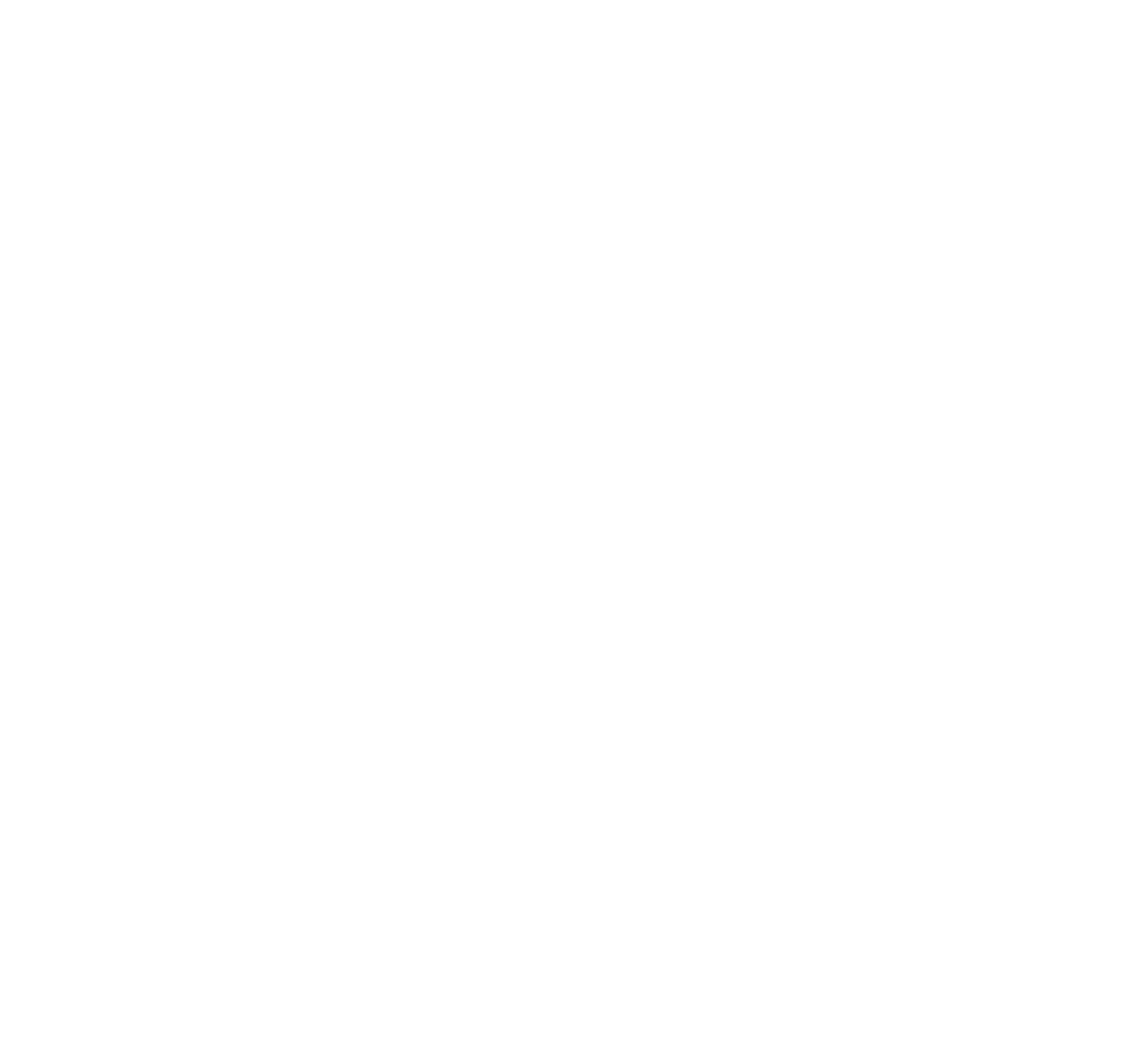
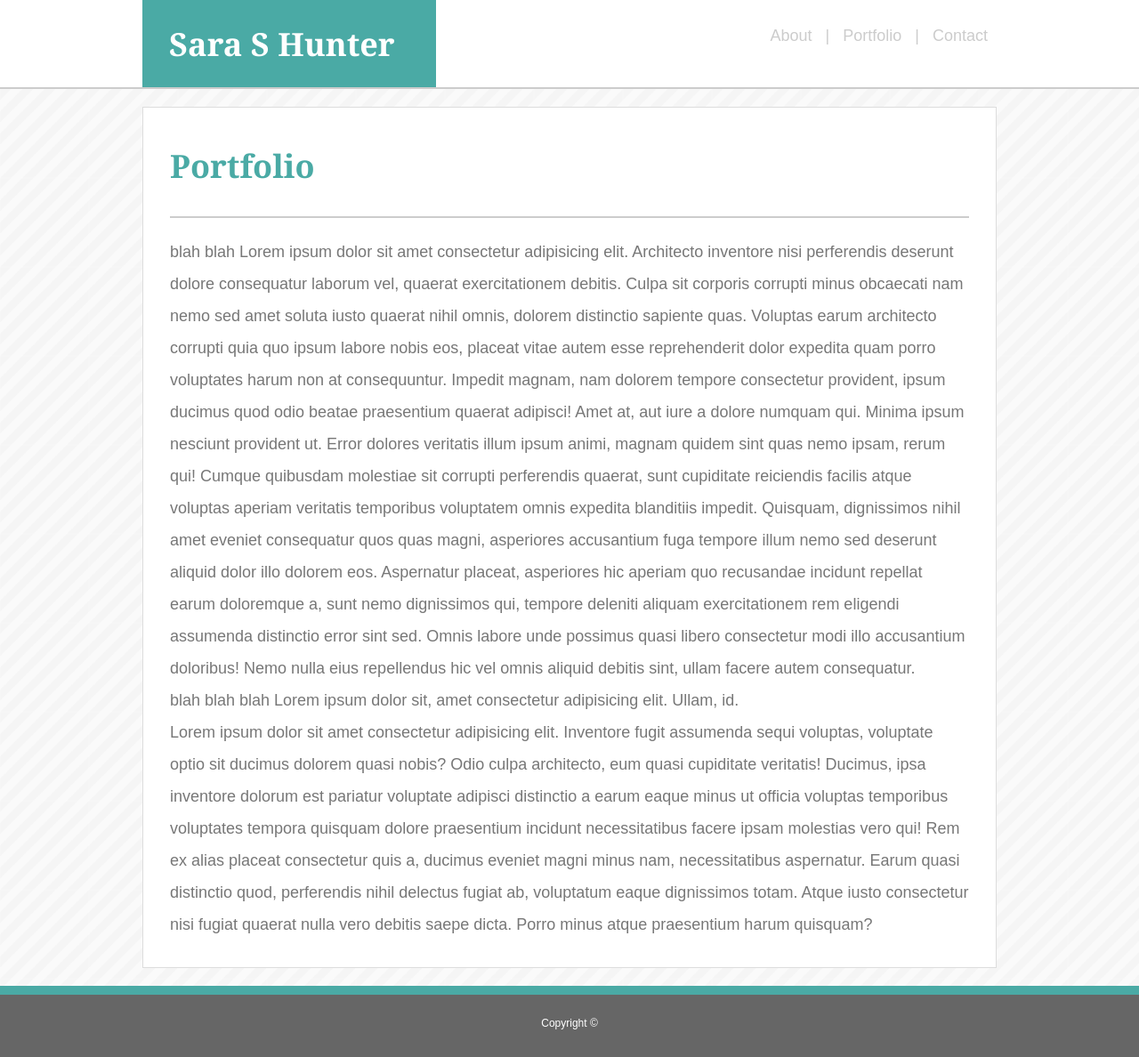
Before and after one commit to sarashunter/Basic-Portfolio, a plain HTML site: page portfolio.html in a window 1280 px wide. Shown: the whole page at 89% size. Before the commit the page ends 800 px from the top, so only its background shows below. Drawn offline with Linux system fonts and the light colour scheme.

Commit message:
Added sticky footer

```diff
--- a/assets/css/style.css
+++ b/assets/css/style.css
@@ -1,9 +1,18 @@
+
+/* This section is necessary for the footer positioning */
+html {
+    position: relative;
+    min-height: 100%;
+    }
+
 body{
     font-family: Arial, 'Helvetica Neue', Helvetica, sans-serif;
     color: #777777;
     font-size: 18px;
     line-height: 2;
     background-image: url("../images/stripes-light.png");
+    margin: 0 0 100px;
+
 }
 a{
     font-family: Arial, 'Helvetica Neue', Helvetica, sans-serif;
@@ -12,7 +21,6 @@ a{
     text-decoration: none;
     font-size: 18px;
 }
-
 h1{
         font-family: Georgia, 'Times New Roman', Times, serif;
         color: #4aaaa5;
@@ -33,9 +41,6 @@ header{
     width: 960px;
     margin: auto;
 }
-footer{
-    background-color: #666666;
-}
 section{
     background-color:#ffffff;
     border-color: #dddddd;
@@ -43,6 +48,7 @@ section{
     border-style: solid;
     padding: 30px; /* needs to match padding of title */
     margin-top: 20px;
+    margin-bottom: 20px;
     clear: both; /*  clear the float from the top header */
 }
 #title{
@@ -84,10 +90,26 @@ input{
     margin: 5px 0px 5px 0px;
 }
 .message{
-    height: 100px;
+    height: 150px;
 }
 input[type=submit]{
     width: 100px;
     background-color: #4aaaa5;
     color: #ffffff;
+    border:0px;
 }
+footer{
+    border-top:10px solid #4aaaa5;
+    background-color:#666666;
+    text-align: center;
+    padding-top: 20px;
+    margin-top: 20px; /*does this do anything?*/
+    font-size: 12px;
+    color: #ffffff;
+    position: absolute;
+    left: 0;
+    bottom: 0;
+    height: 50px;
+    width: 100%;
+
+}
--- a/portfolio.html
+++ b/portfolio.html
@@ -0,0 +1,57 @@
+<!DOCTYPE html>
+<html lang="en">
+
+<head>
+    <meta charset="UTF-8">
+    <meta name="viewport" content="width=device-width, initial-scale=1.0">
+    <meta http-equiv="X-UA-Compatible" content="ie=edge">
+    <title>Sara Hunter</title>
+    <link rel="stylesheet" type="text/css" href="assets/css/reset.css">
+    <link rel="stylesheet" type="text/css" href="assets/css/style.css">
+</head>
+
+<body>
+    <div id="topbar">
+        <header>
+            <div id="title">Sara S Hunter</div>
+            <nav>
+                <a href="index.html" alt="About">About</a> |
+                <a href="portfolio.html" alt="Portfolio">Portfolio</a> |
+                <a href="contact.html" alt="Contact">Contact</a>
+            </nav>
+        </header>
+    </div>
+    <div id="container">
+        <section>
+            <div class="content">
+                <h1>Portfolio</h1>
+                blah blah Lorem ipsum dolor sit amet consectetur adipisicing elit. Architecto inventore nisi perferendis deserunt dolore
+                consequatur laborum vel, quaerat exercitationem debitis. Culpa sit corporis corrupti minus obcaecati nam
+                nemo sed amet soluta iusto quaerat nihil omnis, dolorem distinctio sapiente quas. Voluptas earum architecto
+                corrupti quia quo ipsum labore nobis eos, placeat vitae autem esse reprehenderit dolor expedita quam porro
+                voluptates harum non at consequuntur. Impedit magnam, nam dolorem tempore consectetur provident, ipsum ducimus
+                quod odio beatae praesentium quaerat adipisci! Amet at, aut iure a dolore numquam qui. Minima ipsum nesciunt
+                provident ut. Error dolores veritatis illum ipsum animi, magnam quidem sint quas nemo ipsam, rerum qui! Cumque
+                quibusdam molestiae sit corrupti perferendis quaerat, sunt cupiditate reiciendis facilis atque voluptas aperiam
+                veritatis temporibus voluptatem omnis expedita blanditiis impedit. Quisquam, dignissimos nihil amet eveniet
+                consequatur quos quas magni, asperiores accusantium fuga tempore illum nemo sed deserunt aliquid dolor illo
+                dolorem eos. Aspernatur placeat, asperiores hic aperiam quo recusandae incidunt repellat earum doloremque
+                a, sunt nemo dignissimos qui, tempore deleniti aliquam exercitationem rem eligendi assumenda distinctio error
+                sint sed. Omnis labore unde possimus quasi libero consectetur modi illo accusantium doloribus! Nemo nulla
+                eius repellendus hic vel omnis aliquid debitis sint, ullam facere autem consequatur.
+                <p>
+                    blah blah blah Lorem ipsum dolor sit, amet consectetur adipisicing elit. Ullam, id.
+                </p>
+                <p>
+                    Lorem ipsum dolor sit amet consectetur adipisicing elit. Inventore fugit assumenda sequi voluptas, voluptate optio sit ducimus dolorem quasi nobis? Odio culpa architecto, eum quasi cupiditate veritatis! Ducimus, ipsa inventore dolorum est pariatur voluptate adipisci distinctio a earum eaque minus ut officia voluptas temporibus voluptates tempora quisquam dolore praesentium incidunt necessitatibus facere ipsam molestias vero qui! Rem ex alias placeat consectetur quis a, ducimus eveniet magni minus nam, necessitatibus aspernatur. Earum quasi distinctio quod, perferendis nihil delectus fugiat ab, voluptatum eaque dignissimos totam. Atque iusto consectetur nisi fugiat quaerat nulla vero debitis saepe dicta. Porro minus atque praesentium harum quisquam?
+                </p>
+            </div>
+        </section>
+    </div>
+</body>
+    <footer>
+        Copyright &#169;
+    </footer>
+
+
+</html>
```
Also changed, not shown: contact.html (+7 -1 lines), index.html (+7 -2 lines).
